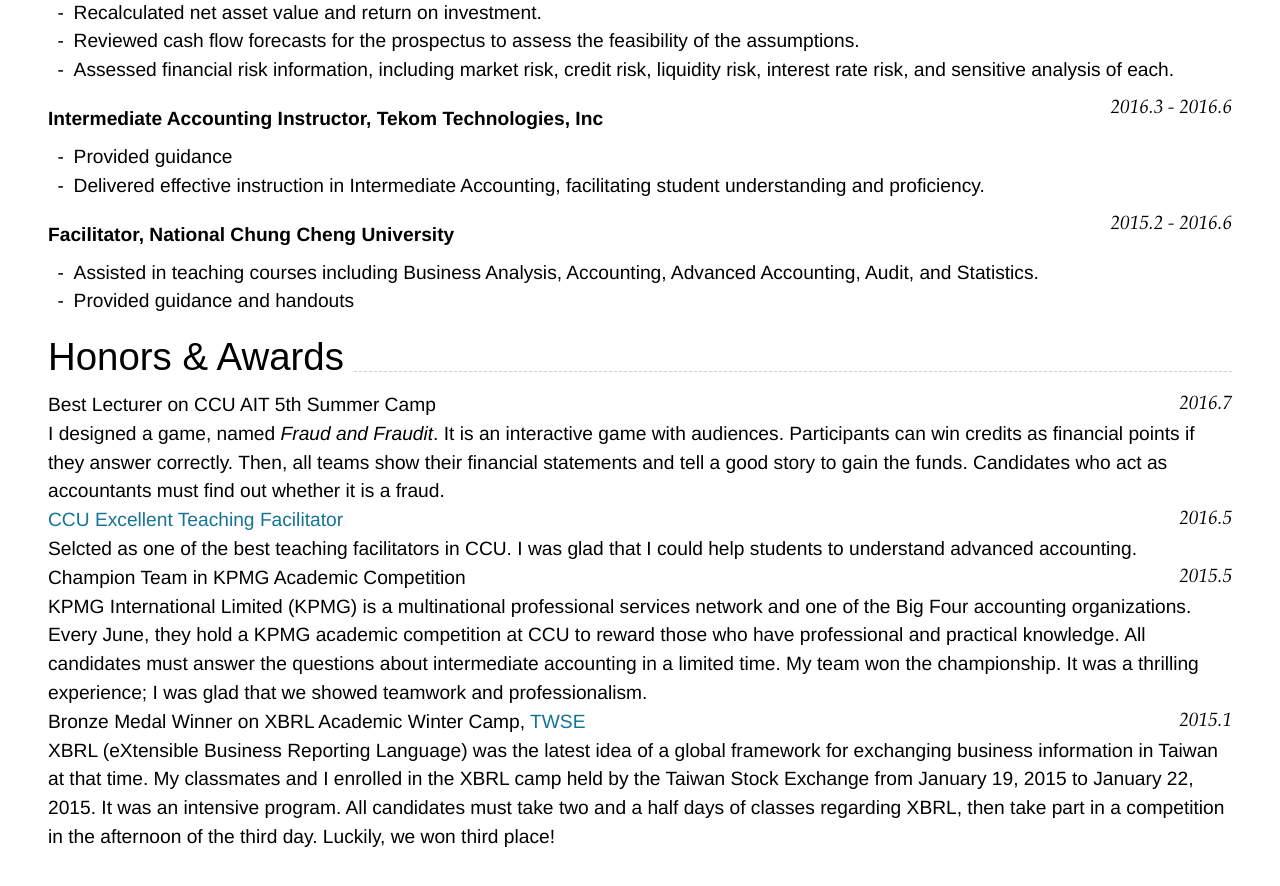
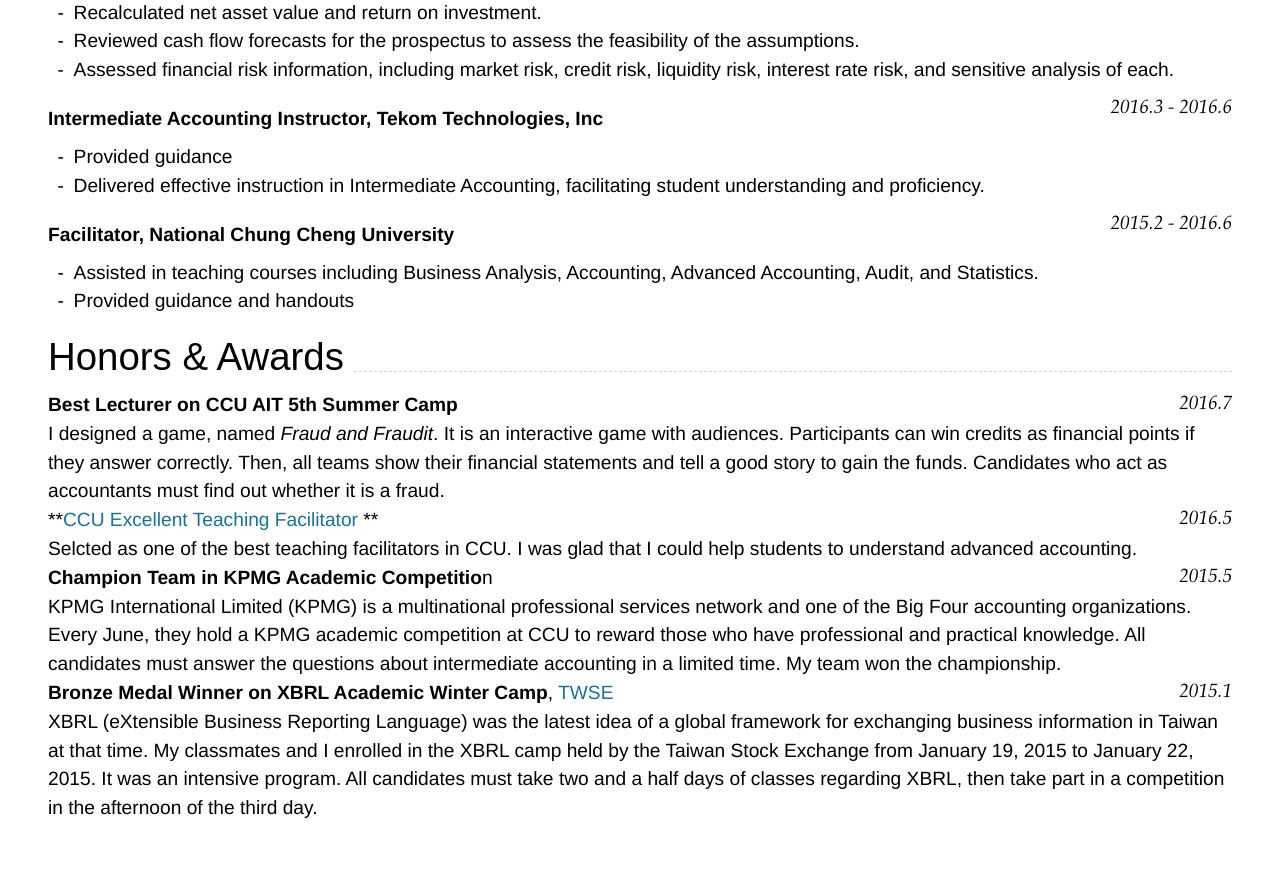
Before and after one commit to HUIXIN-TW/Resume, a Jekyll site: the page built from index.md, in a window 1280 px wide and 900 px high, scrolled down 6585 px. Shown: the top 886 px of the window. Built offline with Jekyll 4.4.1, drawn with Linux system fonts in a browser that asks for light colours; nearby versions of some CDN libraries; part of the change alters nothing that is shown.

Commit message:
update Honors

```diff
--- a/index.md
+++ b/index.md
@@ -431,23 +431,18 @@ Kaohsiung, Taiwan
 
 ## Honors & Awards
 
-Best Lecturer on CCU AIT 5th Summer Camp `2016.7`
+**Best Lecturer on CCU AIT 5th Summer Camp** `2016.7`
 
 I designed a game, named _Fraud and Fraudit_. It is an interactive game with audiences. Participants can win credits as financial points if they answer correctly. Then, all teams show their financial statements and tell a good story to gain the funds. Candidates who act as accountants must find out whether it is a fraud.
 
-<!-- For more detail but not shown on CV
-Before I graduated, the Accounting Students’ Guild invited me as a lecturer for the fifth accounting summer camp on July 10, 2016. It flattered me when I heard. I attached great importance to teaching high school students who are interested in accounting. Hence, I took a week to design my game - Fraud and Fraudit. It was an interactive game with audiences. Participants won credits by a group if they answered correctly. Then, all teams showed their financial statements and told a good story to gain the funds. Be careful! It may be a fraud! Candidates who acted as accountants must find out whether it was fraud. Call “BLUFF” when determining it was a scandal, and then you won.
-<br>
--->
-
-[CCU Excellent Teaching Facilitator](https://oaa.ccu.edu.tw/_files_oaa/dev/ta_selection/ta_selection104.pdf) `2016.5`
+**[CCU Excellent Teaching Facilitator](https://oaa.ccu.edu.tw/_files_oaa/dev/ta_selection/ta_selection104.pdf) **`2016.5`
 
 Selcted as one of the best teaching facilitators in CCU. I was glad that I could help students to understand advanced accounting.
 
-Champion Team in KPMG Academic Competition `2015.5`
+**Champion Team in KPMG Academic Competitio**n `2015.5`
 
-KPMG International Limited (KPMG) is a multinational professional services network and one of the Big Four accounting organizations. Every June, they hold a KPMG academic competition at CCU to reward those who have professional and practical knowledge. All candidates must answer the questions about intermediate accounting in a limited time. My team won the championship. It was a thrilling experience; I was glad that we showed teamwork and professionalism.
+KPMG International Limited (KPMG) is a multinational professional services network and one of the Big Four accounting organizations. Every June, they hold a KPMG academic competition at CCU to reward those who have professional and practical knowledge. All candidates must answer the questions about intermediate accounting in a limited time. My team won the championship.
 
-Bronze Medal Winner on XBRL Academic Winter Camp, [TWSE](https://www.twse.com.tw/en/) `2015.1`
+**Bronze Medal Winner on XBRL Academic Winter Camp**, [TWSE](https://www.twse.com.tw/en/) `2015.1`
 
-XBRL (eXtensible Business Reporting Language) was the latest idea of a global framework for exchanging business information in Taiwan at that time. My classmates and I enrolled in the XBRL camp held by the Taiwan Stock Exchange from January 19, 2015 to January 22, 2015. It was an intensive program. All candidates must take two and a half days of classes regarding XBRL, then take part in a competition in the afternoon of the third day. Luckily, we won third place!
+XBRL (eXtensible Business Reporting Language) was the latest idea of a global framework for exchanging business information in Taiwan at that time. My classmates and I enrolled in the XBRL camp held by the Taiwan Stock Exchange from January 19, 2015 to January 22, 2015. It was an intensive program. All candidates must take two and a half days of classes regarding XBRL, then take part in a competition in the afternoon of the third day.
```
